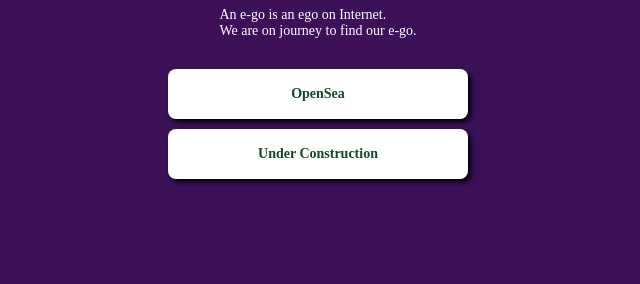
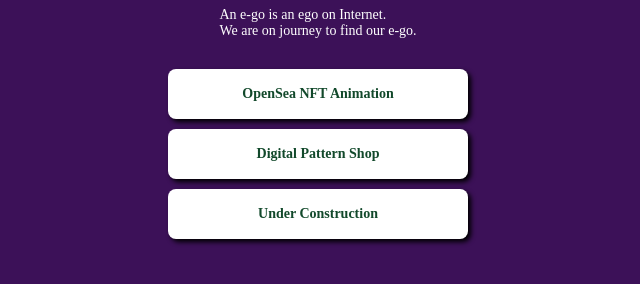
Before and after one commit to woojooc/e-gorium, a plain HTML site: page index.html in a window 1280 px wide. Shown: the part 194-478 px from the top of the page, without its empty margins (322-962 px from the left). Drawn offline with Linux system fonts and the light colour scheme; a web font is replaced by a local one.

Commit message:
Update index.html

```diff
--- a/index.html
+++ b/index.html
@@ -83,7 +83,8 @@
         <div class="profile"> </div>
         <h1 class="main"> E-GORIUM </h1>
         <p class="sub"> An e-go is an ego on Internet. <br> We are on journey to find our e-go. </p>
-        <a target="_blank" href="https://www.etsy.com/shop/OocooStudio?ref=profile_header">OpenSea</a>
+        <a target="_blank" href="https://www.etsy.com/shop/OocooStudio?ref=profile_header">OpenSea NFT Animation</a>
+        <a target="_blank" href="https://www.etsy.com/shop/OocooStudio?ref=profile_header">Digital Pattern Shop</a>
         <a target="_blank" href="">Under Construction</a>
     </div>
 </body>
```
